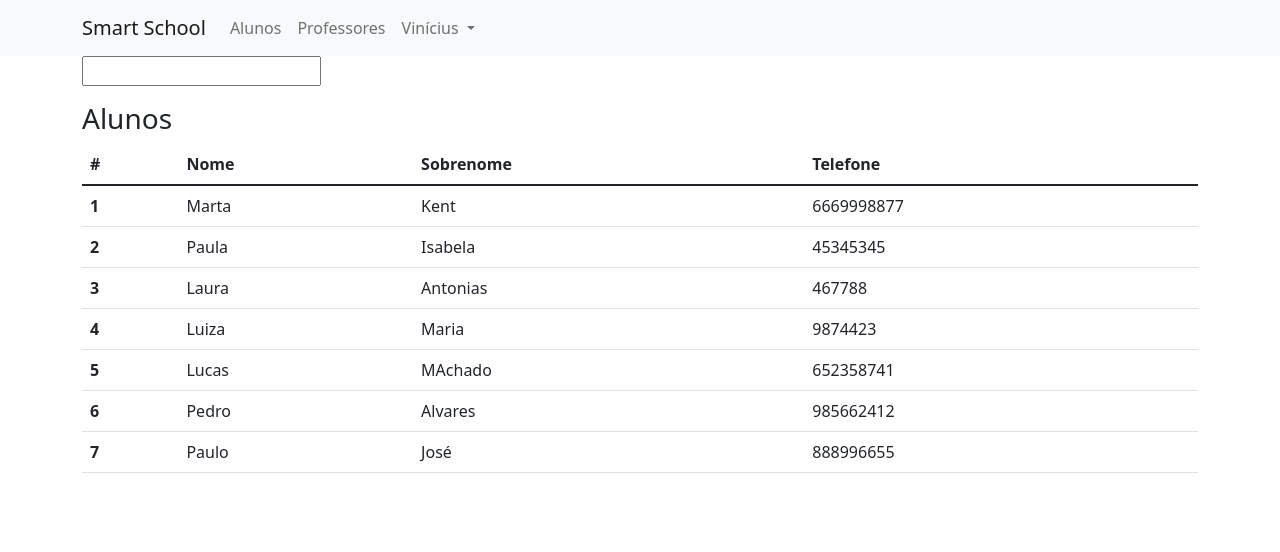
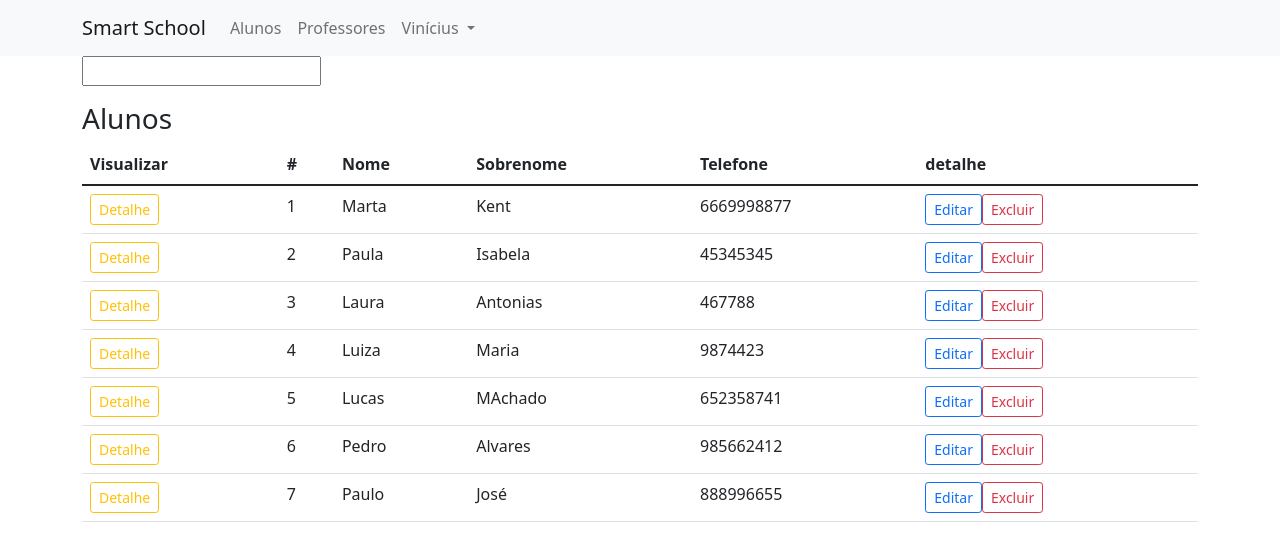
Before and after one commit to AndersonSilvaIt/Angular_NetCore, an Angular app in the folder SmartSchool/: page /alunos in a window 1280 px wide. Shown: the top 552 px of the page. Built offline with nearby package versions, Linux system fonts and the light colour scheme.

Commit message:
Implementado ajustes de botões.
Implementado ajustes de botões.

```diff
--- a/SmartSchool/src/app/alunos/alunos.component.html
+++ b/SmartSchool/src/app/alunos/alunos.component.html
@@ -11,7 +11,7 @@
                 <app-titulo [titulo]="'Cód. Aluno: ' + alunoSelecionado.id "></app-titulo>
             </div>
             <div class="mt-1">
-                <button class="btn btn-outline-danger" (click)="voltar()">
+                <button class="btn btn-sm btn-outline-danger" (click)="voltar()">
                     Fechar
                 </button>
             </div>
@@ -49,18 +49,27 @@
         <table class="table table-hover">
             <thead class="thead-light">
                 <tr>
+                    <th scope="col">Visualizar</th>
                     <th scope="col">#</th>
                     <th scope="col">Nome</th>
                     <th scope="col">Sobrenome</th>
                     <th scope="col">Telefone</th>
+                    <th scope="col">detalhe</th>
                 </tr>
             </thead>
             <tbody>
-                <tr *ngFor="let aluno of alunos" style="cursor: pointer;" (click)="alunoSelected(aluno)">
-                    <th scope="row">{{ aluno.id}}</th>
+                <tr *ngFor="let aluno of alunos" style="cursor: pointer;" >
+                    <td><button (click)="alunoSelected(aluno)" class="btn  btn-sm btn-outline-warning">Detalhe</button></td>
+                    <td scope="row">{{ aluno.id}}</td>
                     <td> {{ aluno.nome }} </td>
                     <td> {{ aluno.sobrenome }} </td>
                     <td> {{ aluno.telefone }} </td>
+                    <td>
+                        <div>
+                            <button class="btn  btn-sm btn-outline-primary">Editar</button>
+                            <button class="btn  btn-sm btn-outline-danger">Excluir</button>
+                        </div>
+                    </td>
                 </tr>
             </tbody>
         </table>
```
